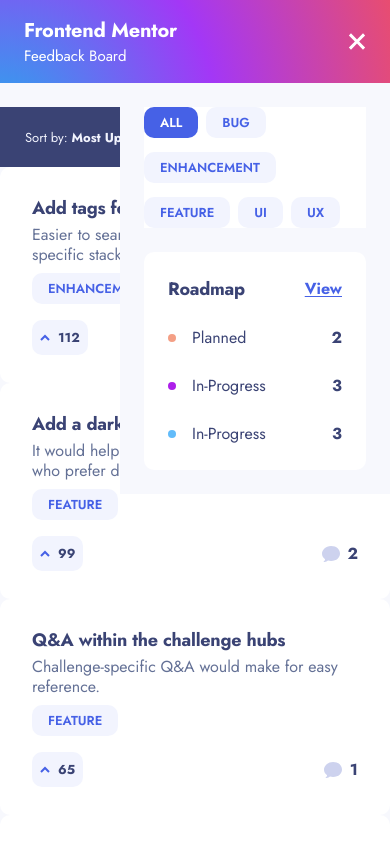
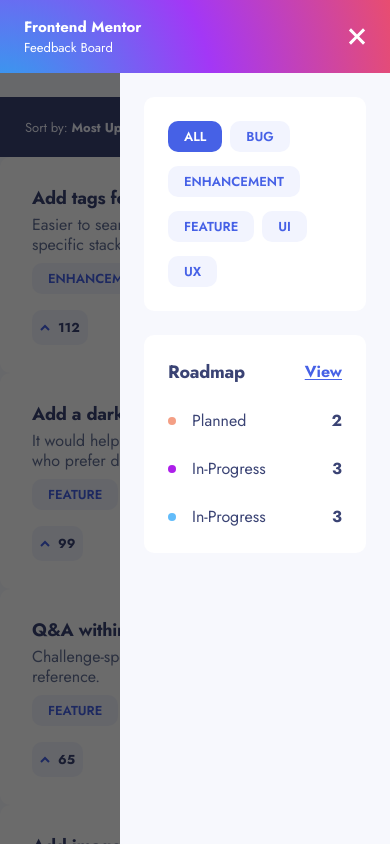
Before and after one commit to nemeth-laszlo-code/product-feedback-app, an Angular app: page /suggestions in a window 390 px wide. Both pictures are taken after a click on the link 356 px from the left and 41 px from the top of the page. Shown: the top 844 px of the page. Built offline with nearby package versions, Linux system fonts and the light colour scheme.

Commit message:
style side-bar back-drop,spacing

```diff
--- a/src/app/layout/side-bar/side-bar.css
+++ b/src/app/layout/side-bar/side-bar.css
@@ -1,4 +1,8 @@
 @reference '../../../styles.css';
+.sidebar {
+    --sidebar-height: 73px;
+}
+
 .radial-gradient-background {
     background: radial-gradient(circle at 0% 150%, #28a7ed 0%, #a337f6 53%, #e84d70 100%);
 }
@@ -8,7 +12,7 @@
         content: "";
         position: fixed;
         inset: 0;
-        top: 83px;
+        top: var(--sidebar-height);
         background-color: rgba(0, 0, 0, 0.582);
         z-index: 100;
     }
--- a/src/app/layout/side-bar/side-bar.html
+++ b/src/app/layout/side-bar/side-bar.html
@@ -1,10 +1,10 @@
-<div class="space-y-6 lg:flex lg:gap-2.5 xl:flex-col">
+<div class="space-y-6 lg:flex lg:gap-2.5 xl:flex-col relative sidebar">
   <div
-    class="radial-gradient-background lg:pt-[62px] lg:px-6 lg:pb-6 lg:rounded-[10px] select-none flex justify-between px-6 py-4 items-center relative lg:flex-1/3"
+    class="radial-gradient-background lg:pt-[62px] lg:px-6 lg:pb-6 lg:rounded-[10px] select-none flex justify-between px-6 py-4 items-center lg:flex-1/3"
   >
     <div class="">
-      <h1 class="text-h2 text-ghost-white">Frontend Mentor</h1>
-      <p class="text-body-2 text-ghost-white">Feedback Board</p>
+      <h1 class="text-body-2 font-bold lg:text-h2 text-ghost-white">Frontend Mentor</h1>
+      <p class="text-body-3 lg:text-body-2 text-ghost-white">Feedback Board</p>
     </div>
     <a class="lg:hidden text-ghost-white cursor-pointer" (click)="toggleMenu()">
       @if (menuOpen) {
@@ -16,17 +16,16 @@
   </div>
 
   @if (menuOpen || isDesktop()) {
+    <div [class.custom-backdrop]="menuOpen"></div>
     <div
-      class="absolute top-[83px] right-0 z-100 w-[270px] flex flex-col gap-y-6 p-6 lg:static lg:flex-row lg:w-auto lg:p-0 lg:flex-2/3 lg:gap-2.5 xl:flex-col bg-ghost-light lg:bg-transparent"
-      [class.custom-backdrop2]="menuOpen"
+      class="absolute top-(--sidebar-height) right-0 z-100 w-[270px] flex flex-col gap-y-6 p-6 lg:static lg:flex-row lg:w-auto lg:p-0 lg:flex-2/3 lg:gap-2.5 xl:flex-col bg-ghost-light lg:bg-transparent h-[calc(100dvh-var(--sidebar-height))] lg:h-auto"
     >
       @let selectedCategory = store.selectedCategory();
-      <div
-        class="flex gap-x-2 gap-y-[14px] lg:flex-1 flex-wrap lg:p-6 bg-ghost-white rounded-[10px];"
-      >
+      <div class="flex gap-x-2 gap-y-[14px] lg:flex-1 flex-wrap p-6 bg-ghost-white rounded-[10px]">
         @for (badge of categoryBadgeItems; track $index) {
           <app-badge
             [selected]="selectedCategory === badge.value"
+            class=""
             (click)="store.selectCategory(badge.value)"
             >{{ badge.label }}</app-badge
           >
```
